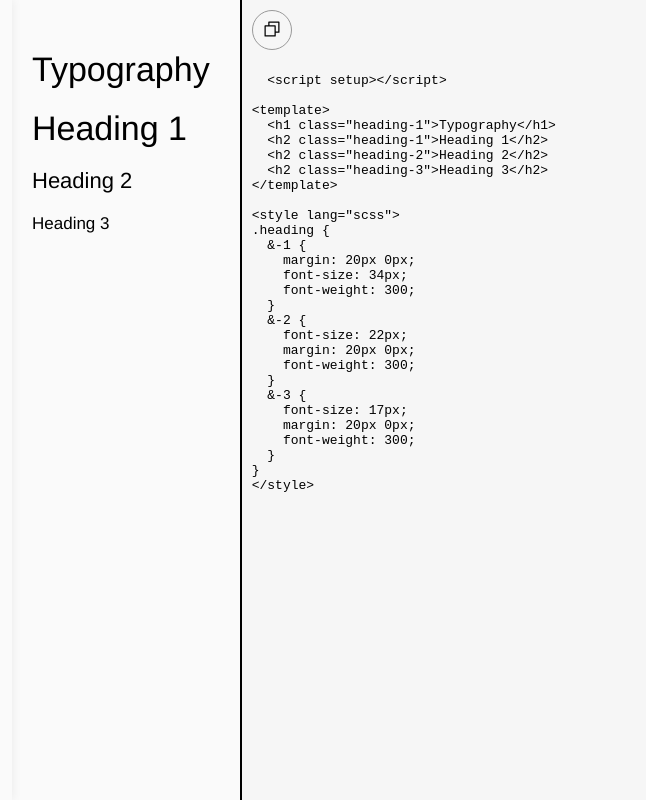
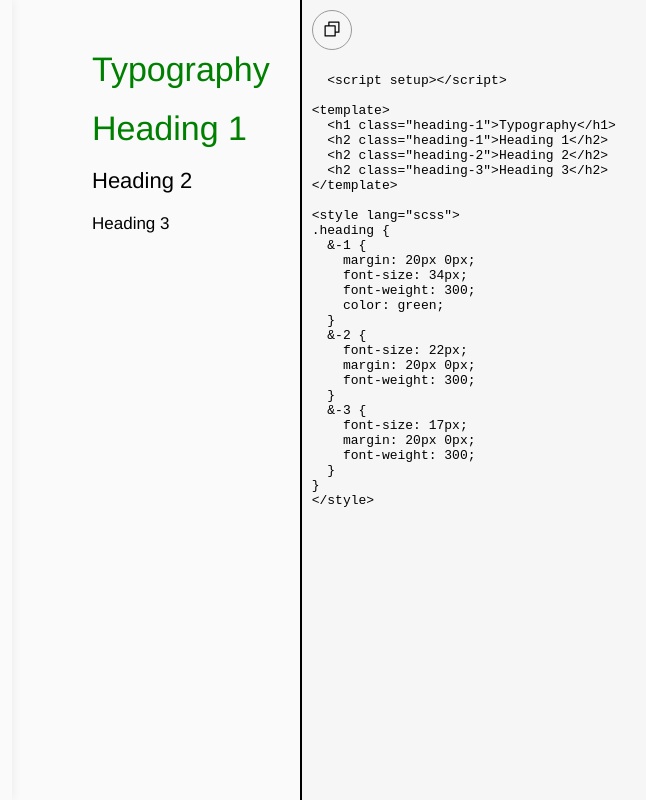
Before and after one commit to truanthh/ui-tiny-kit, a Vue app: page /typography in a window 1280 px wide. Shown: the whole page, without its empty margins (48-694 px from the left). Built offline with nearby package versions, Linux system fonts and the light colour scheme.

Commit message:
menu button and layout fix

```diff
--- a/index.html
+++ b/index.html
@@ -4,7 +4,7 @@
     <meta charset="UTF-8" />
     <link rel="icon" href="public/favicon.ico" />
     <meta name="viewport" content="width=device-width, initial-scale=1.0" />
-    <title>Vite App</title>
+    <title>ui-tiny-kit</title>
   </head>
   <body>
     <div id="app"></div>
--- a/src/App.vue
+++ b/src/App.vue
@@ -79,13 +79,13 @@ const copyToClipboard = async () => {
   grid-template-columns: auto 1.3fr 1.2fr;
   height: 100vh;
   &__sidebarclosed {
-    grid-template-columns: 0 auto 1.2fr;
+    grid-template-columns: 60px auto minmax(600px, 1000px);
   }
 }
 .content {
   max-width: 1400px;
   margin-left: 50px;
-  width: 100%;
+  // width: 100%;
   padding: 30px;
   transition: 0.2s;
   overflow-y: auto;
--- a/src/components/layout/Sidebar.vue
+++ b/src/components/layout/Sidebar.vue
@@ -50,7 +50,7 @@ const closeSidebar = () => {
   height: 100%;
   // position: fixed;
   width: 300px;
-  padding: 20px;
+  // padding: 20px;
   transition: 0.2s;
   box-shadow: 0px 0px 10px rgba(0, 0, 0, 0.07);
   transform: translateX(-240px);
@@ -64,6 +64,7 @@ const closeSidebar = () => {
     transition: 0.2s;
     font-size: 19px;
     margin-bottom: 12px;
+    padding: 0 20px;
     // border: solid 2px black;
     &:hover {
       // color: var(--gray);
@@ -72,6 +73,10 @@ const closeSidebar = () => {
   }
 }
 .menu {
+  // border: 2px solid black;
+  padding-top: 15px;
+  padding-bottom: 10px;
+  margin-bottom: 5px;
   font-weight: bold;
   color: black;
   font-size: 24px;
--- a/src/views/ButtonView.vue
+++ b/src/views/ButtonView.vue
@@ -3,7 +3,7 @@ import Button from "@/components/Button.vue";
 </script>
 
 <template>
-  <h1 class="heading-1">Button</h1>
+  <h1 class="heading-1 hdr">Button</h1>
   <h1 class="heading-2">Disabled</h1>
   <div class="line">
     <Button label="primary" color="primary" :disabled="true" />
--- a/src/views/TypographyView.vue
+++ b/src/views/TypographyView.vue
@@ -13,6 +13,7 @@
     margin: 20px 0px;
     font-size: 34px;
     font-weight: 300;
+    color: green;
   }
   &-2 {
     font-size: 22px;
```
